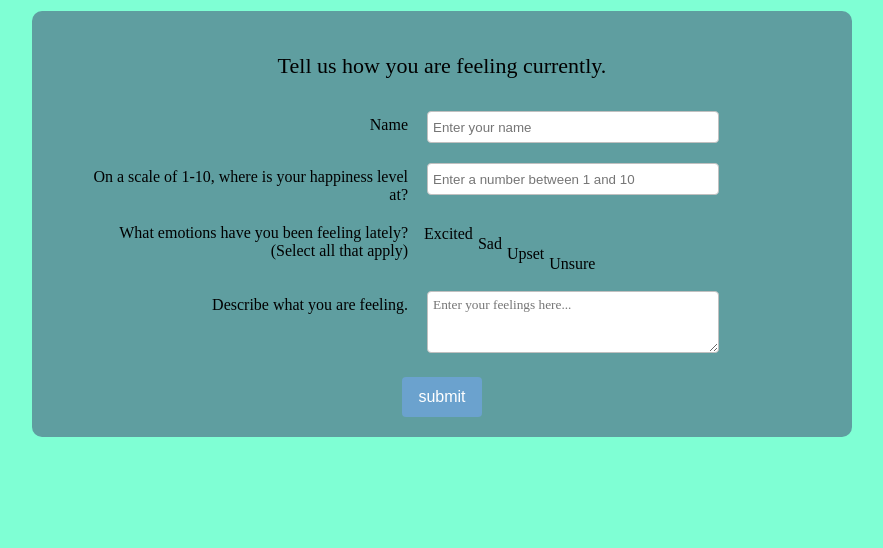
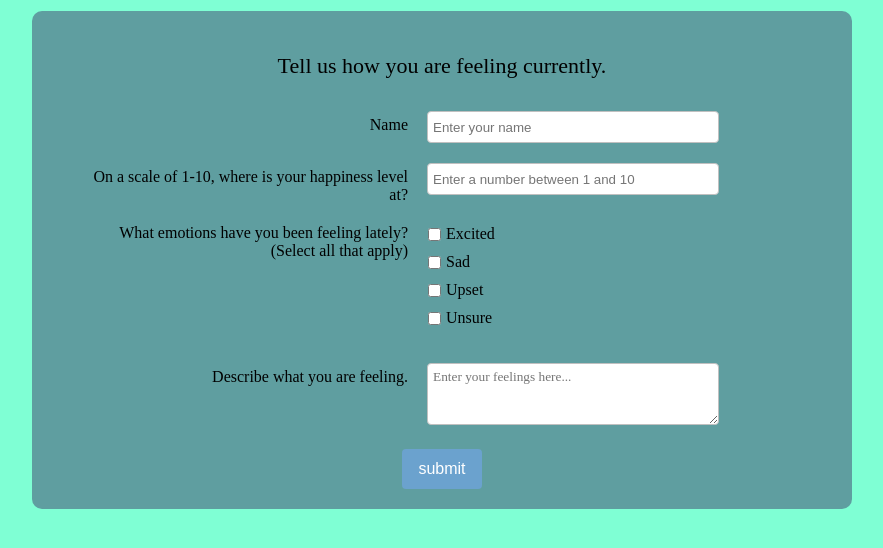
Before and after one commit to williamskarina/rateyourdayprj, a plain HTML site: page index.html in a window 1280 px wide. Shown: the part 108-656 px from the top of the page, without its empty margins (198-1081 px from the left). Drawn offline with Linux system fonts and the light colour scheme.

Commit message:
finsihed html

```diff
--- a/index.html
+++ b/index.html
@@ -41,22 +41,25 @@
                     <div class="fields">
                         <ul id="feelings" style="list-style: none;">
                         <li class="radio">
-                            <label name="feeling-check" value="1" type="checkbox" class="user-selection">
+                            <label>
+                                <input name="feeling-check" value="1" type="checkbox" class="user-selection">
                                 Excited
                             </label>
                         </li>
                         <li class="radio">
-                            <label name="feeling-check" value="2" type="checkbox" class="user-selection">
+                            <label>
+                            <input name="feeling-check" value="2" type="checkbox" class="user-selection">
                             Sad
                             </label>
                         </li>
                         <li class="radio">
-                            <label name="feeling-check" value="3" type="checkbox" class="user-selection">
+                            <input name="feeling-check" value="3" type="checkbox" class="user-selection">
                                 Upset
                             </label>
                         </li>
                         <li class="radio">
-                            <label name="feeling-check" value="4" type="checkbox" class="user-selection">
+                            <label>
+                                <input name="feeling-check" value="4" type="checkbox" class="user-selection">
                                 Unsure
                             </label>
                         </li>
```
